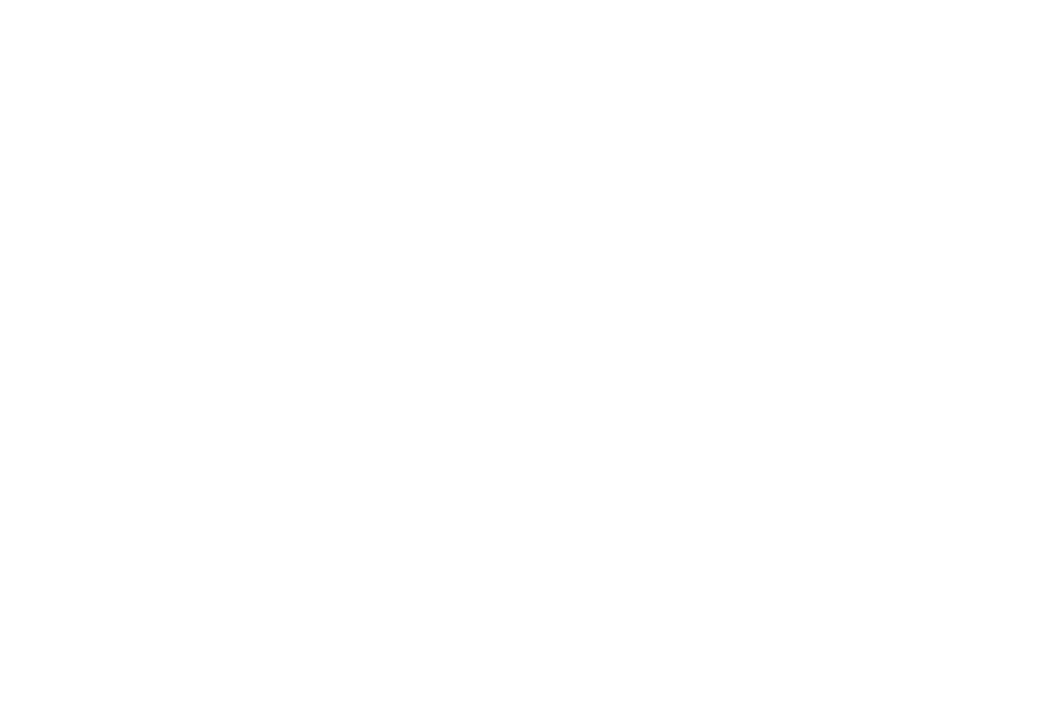
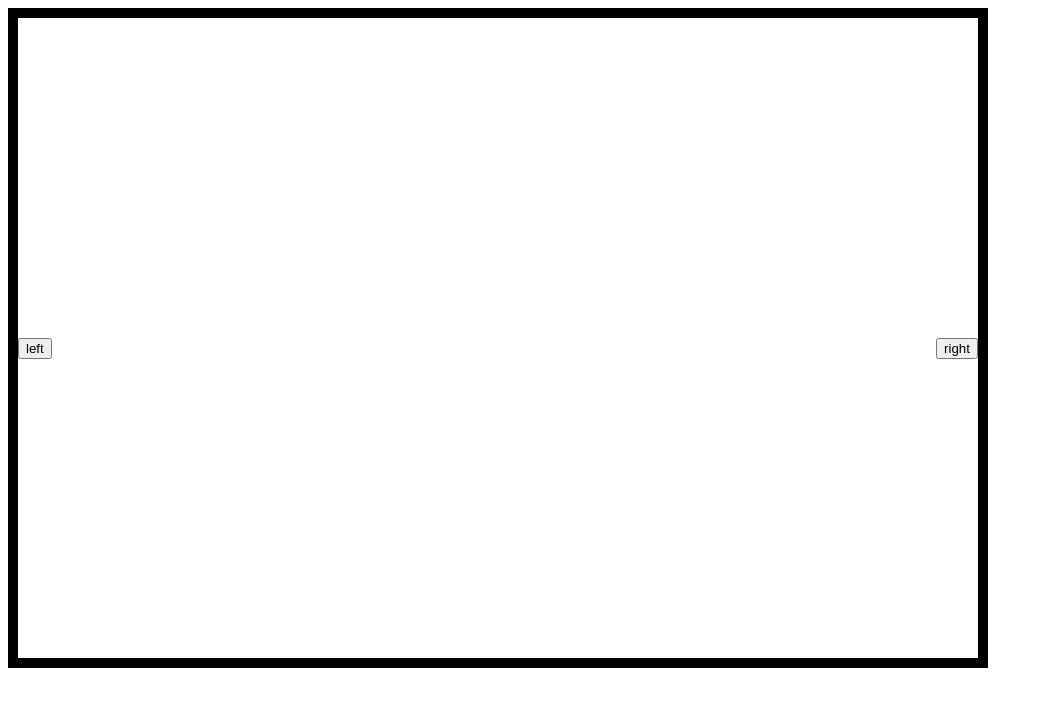
Before and after one commit to h-yau/image_slider, a website built with webpack: page dist/index.html in a window 1280 px wide. Shown: the whole page, without its empty margins (0-1043 px from the left). Built offline with nearby package versions, Linux system fonts and the light colour scheme.

Commit message:
Add butons and dimension

```diff
--- a/src/index.js
+++ b/src/index.js
@@ -23,6 +23,15 @@ const populateImages = () => {
   return imagesToAppend;
 };
 
+const createArrow = (arrow) => {
+  const arrowButton = document.createElement('button');
+  arrowButton.type = 'button';
+  arrowButton.textContent = arrow;
+  arrowButton.classList.add('arrow', arrow);
+
+  return arrowButton;
+};
+
 const createImageSlider = () => {
   const imageSlider = document.createElement('div');
   imageSlider.classList.add('image-slider');
@@ -32,6 +41,8 @@ const createImageSlider = () => {
     imageSlider.appendChild(image);
   });
 
+  imageSlider.appendChild(createArrow('left'));
+  imageSlider.appendChild(createArrow('right'));
   return imageSlider;
 };
 
--- a/src/style.css
+++ b/src/style.css
@@ -2,6 +2,26 @@ div {
 }
 
 .image-slider {
+  position: relative;
+
   display: inline-block;
-  overflow-x: hidden;
+  overflow: hidden;
+
+  height: 40rem;
+  width: 60rem;
+
+  border: 10px black solid;
 }
+
+.arrow {
+  position: absolute;
+  top: 50%;
+}
+
+.left {
+  left: 0;
+}
+
+.right {
+  right: 0;
+}
```
Also changed, not shown: dist/main.js.
